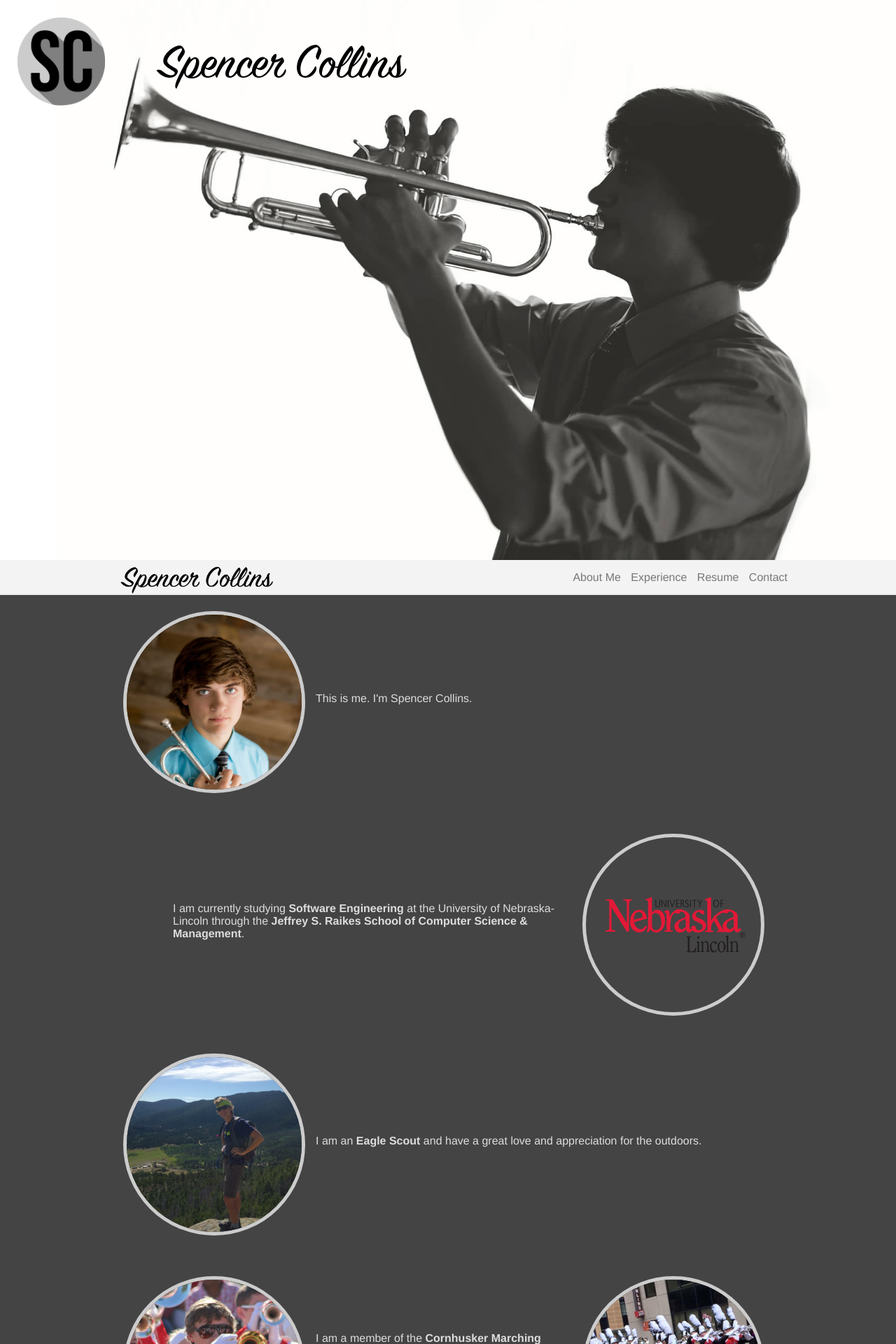
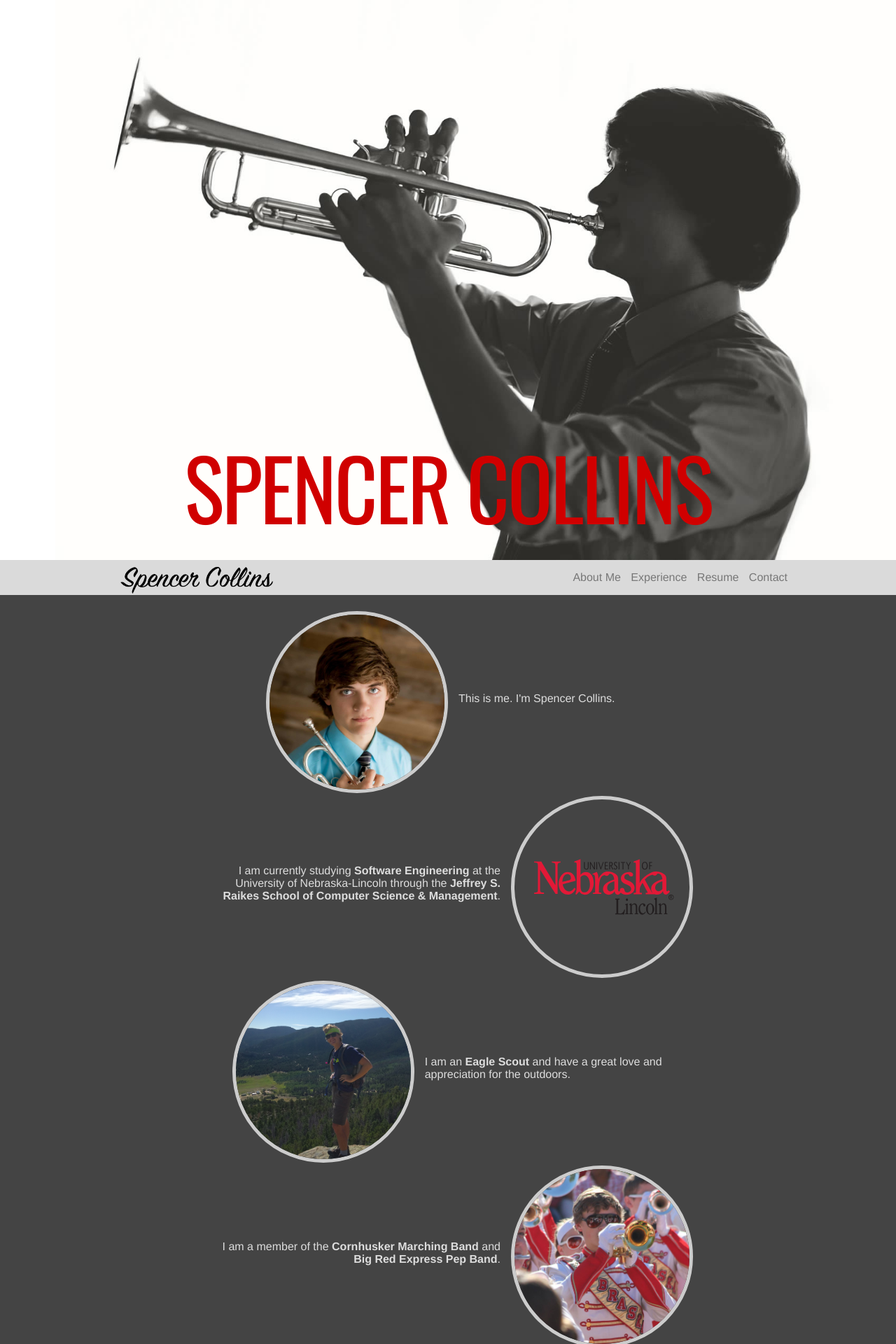
Before and after one commit to CollinsSpencer/Personal-Website, a PHP site: page / in a window 1280 px wide. Shown: the top 1920 px of the page at 70% size. Run offline with PHP 8.4, Linux system fonts and the light colour scheme.

Commit message:
V2.1.0
Updates

```diff
--- a/index.html
+++ b/index.html
@@ -2,6 +2,7 @@
 <html>
 
 <head>
+<link href="https://fonts.googleapis.com/css?family=Oswald" rel="stylesheet">
 <link rel="stylesheet" type="text/css" href="style.css">
 <link rel="stylesheet" type="text/css" href="genericons/genericons.css">
 <script src="jquery-3.1.1.min.js"></script>
@@ -10,18 +11,25 @@
 </head>
 <body>
   <header id="mainHeader">
-    <div class="title">
-      <img src="SC.png" id="logo">
-      <img src="SpencerCollinsSignature.png" id="headerName">
+    <div id="title">
+      <!-- <img src="SpencerCollinsTitleRedBlack.png" id="headerTitle"> -->
+      <div id="name">
+        <h1>Spencer Collins</h1>
+      </div>
     </div>
   </header>
+
   <div id="content">
     <section id="bannerSection">
       <div id="banner">
         <div id="bannerContainer">
           <a href=""><img src="SpencerCollinsSignature.png"></a>
-          <ul id="menu">
-            <li><a href="#aboutme">About Me</a></li>
+          <div id="menu">
+            <span id="bars" class="genericon genericon-menu"></span>
+            <span id="collapse" style="display: none" class="genericon genericon-collapse"></span>
+          </div>
+          <ul class="hide">
+            <li class="active"><a href="#aboutme">About Me</a></li>
             <li><a href="#experience">Experience</a></li>
             <li><a href="#resume">Resume</a></li>
             <li><a href="#contact">Contact</a></li>
@@ -33,21 +41,28 @@
     <section id="aboutme">
       <div class="dark">
         <div class="container">
-          <div class="row top bottom">
-            <div class="column col-4 right roundImageCol">
+
+        </div>
+      </div>
+      <div class="dark">
+        <div class="container">
+          <div class="row top">
+            <div class="narrow">
+              <div class="column col-6 right roundImageCol">
                 <div id="profilePicture" class="roundImage"><img src="Spencer007(666x1000).jpg"></div>
               </div>
-            <div class="column text250">
+              <div class="column noFloat text250">
                 <p>This is me. I'm Spencer Collins.&nbsp;</p>
+              </div>
             </div>
           </div>
         </div>
       </div>
       <div class="dark">
         <div class="container">
-          <div class="row top bottom">
-            <div class="column col-2"><p>&nbsp;</p></div>
-            <div class="column col-6 text250">
+          <div class="row">
+            <div class="narrow">
+              <div class="column col-8 right text250">
                 <p>I am currently studying <strong>Software Engineering</strong> at the University of Nebraska-Lincoln through the <strong>Jeffrey S. Raikes School of Computer Science &amp; Management</strong>.</p>
               </div>
               <div class="column noFloat roundImageCol">
@@ -56,10 +71,12 @@
             </div>
           </div>
         </div>
+      </div>
       <div class="dark">
         <div class="container">
-          <div class="row top bottom">
-            <div class="column col-4 right roundImageCol">
+          <div class="row">
+            <div class="narrow">
+              <div class="column col-6 right roundImageCol">
                 <div id="hikingPicture" class="roundImage"><img src="Hiking.jpg"></div>
               </div>
               <div class="column col-8 text250">
@@ -68,53 +85,109 @@
             </div>
           </div>
         </div>
+      </div>
       <div class="dark">
         <div class="container">
-          <div class="row top bottom">
-            <div class="column col-4 roundImageCol right">
+          <div class="row">
+            <div class="narrow">
+
+              <div class="column col-8 right text250">
+                <p>I am a member of the <strong>Cornhusker Marching Band</strong> and <strong>Big Red Express Pep Band</strong>.</p>
+              </div>
+              <div class="column roundImageCol">
                 <div id="cmbPicture" class="roundImage"><img src="UNL_CMB.jpg"></div>
-            </div>
-            <div class="column col-4 text250">
-              <p>I am a member of the <strong>Cornhusker Marching Band</strong> and <strong>Big Red Express Pep Band</strong>.
-              <br><br>I have also had the opportunity to march and play lead trumpet for the <strong>Colts Drum &amp; Bugle Corps</strong>.</p>
-            </div>
-            <div class="column col-4 roundImageCol">
-              <div id="coltsPicture" class="roundImage"><img src="ColtsParade.jpg"></div>
               </div>
             </div>
           </div>
         </div>
+      </div>
+      <div class="dark">
+        <div class="container bottom">
+          <div class="row bottom">
+            <div class="narrow bottom">
+              <div class="column col-8 right roundImageCol">
+                <div id="coltsPicture" class="roundImage"><img src="ColtsParade.jpg"></div>
+              </div>
+              <div class="column noFloat text250">
+                <p>I have also had the opportunity to march and play lead trumpet for the <strong>Colts Drum &amp; Bugle Corps</strong>.</p>
+              </div>
 
-    </section>
-    <section>
-      <div id="experience" class="container">
-        <h1>Experience</h1>
-        <div class="row top bottom">
-          <div class="column col-2"><p>&nbsp;</p></div>
-          <div class="column col-8 vertical">
-            <p>In the summer of 2016, I had the opportunity to be a Software Developer Intern at Baldwin, Hackett, &amp; Meeks, Inc.  There, I worked on and helped create a python based code generator to simplify a repetitive code-creating process, while also helping minimize human errors.</p>
-            <h2>Coding Languages</h2>
             </div>
-          <div class="column col-2"><p>&nbsp;</p></div>
+          </div>
         </div>
       </div>
     </section>
 
-    <section>
-      <div id="resume" class="container">
-        <h1>Resume</h1>
+    <section id="experience">
+      <div class="light">
+        <div class="container">
+          <div class="row center">
+            <h1 class="heading">Experience</h1>
+          </div>
+          <div class="row top bottom mid">
+            <div class="column vertical">
+              <h2>Computer-Related Work Experience</h2>
+              <p>In the summer of 2016, I had the opportunity to be a Software Developer Intern at Baldwin, Hackett, &amp; Meeks, Inc.  There, I worked on and helped create a python based code generator to simplify a repetitive code-creating process, while also helping minimize human errors.</p>
+              <h2>Run-down of Languages I've Worked With</h2>
+              <p>My first experience with coding was in <b>Liberty Basics</b> from a Coding for Dummies book in elementary school.</p>
+              <p>In middle school, I learned just enough of <b>Java</b> and <b>Python</b> to do all of the problems on CodingBat.com.</p>
+              <p>I took two web development classes in high school where I learned enough about <b>HTML</b> and <b>CSS</b> to make usable and aesthetically pleasing static websites.</p>
+              <p>On my own, I learned <b>jQuery</b> in order to make more flexible and appealing webpages.</p>
+              <p>In high school, I also took a <b>Java</b> course as well as AP Computer Science where I really learned the ins-and-outs of my first main programming language.</p>
+              <p>My internship at BHMI following my senior year was my first exposure to <b>C++</b>, <b>SQL</b>, OracleDB, and a real work environment implementing the agile approach.</p>
+              <p>The project that I worked on at BHMI was entirely in <b>Python</b>, where I helped create a code generator to simplify a repetitive code-creating process, while also helping minimize human errors.</p>
+              <p>At UNL, I have learned both <b>C</b> and more <b>Java</b> in an advanced, honors computer science course.</p>
+              <p>Currently, I am in an advanced, honors computer science course where we will cover <b>PHP</b>, data representation, EDI, reports, database design, <b>SQL</b>, JDBC, database connectivity, data manipulations, and discrete math.</p>
+              <p>This semester, I will also be learning <b>Swift</b> and create an app for iOS devices through an iOS Development course.</p>
+              <h2>What Sets Me Apart</h2>
+              <p class="loud">I have a desire to be more. I surround myself with people and programs that constantly challenge and push me to become a better version of myself.</p>
+              <p>Being a student in the Raikes School of Computer Science and Management means that I will live in the same building and take the same classes as a group of <b>extremely bright</b> students--the average ACT score being above 33.</p>
+              <p>Through specially developed classes and by merging Computer Science and Business, we are able to bounce more <b>radical, unique ideas</b> around--creating innovation.</p>
+              <p>By marching with the Colts Drum &amp; Bugle Corps, I have been exposed to extreme levels of stress (14+ hours of physical, mental, and emotional stress for 80 days straight) all while <b>driving for perfection</b> (DCI is the professional level of marching band; we performed an 11 minute show 30 times, which can be more easily visualized as running for 11 minutes while breathing through a straw...and being expected to place every step a matter of inches from where you did the last 100 times).</p>
+            </div>
+          </div>
+        </div>
+      </div>
+      <div class="darkish">
+        <div class="container">
+          <div class="row top bottom mid">
+            <div>
+              <h2>Goals and Ambitions</h2>
+              <p>My ultimate goal is to be the CTO of a company that always has the desire to make an impact on the world.</p>
+              <p>Along the way, I want to be a software engineer that both helps write the code that goes into the product and that leads a team of colleagues to be productive.</p>
+              <p>My professional short-term goals are to gain experience through internships and in my free time learn how to create a dynamic website, complete with a MySQL database.</p>
+            </div>
+          </div>
+        </div>
+      </div>
+    </section>
+
+    <section id="resume">
+      <div class="dark">
+        <div class="container">
+          <div class="row center">
+            <h1 class="heading">Resume</h1>
+          </div>
           <embed id="resumeImage" type='image/png' src="Spencer Collins Resume.png"
             width="100%"></embed>
-        <p></p>
+          <div class="row right bottom">
             <a href="Spencer Collins Resume.pdf" class="button"><span class="genericon genericon-print"></span>  Printable Version</a>
           </div>
+        </div>
+      </div>
     </section>
-    <section>
-      <div id="contact" class="container">
-        <h1>Contact</h1>
+
+    <section id="contact">
+      <div class="light">
+        <div class="container">
+          <div class="row center">
+            <h1 class="heading">Contact Me</h1>
+            <h3>I apologize, but this form is not functional quite yet.</h3>
+          </div>
+          <div class="row bottom">
             <div class="contactForm">
               <div class="formShell">
-            <form action="#">
+                <form method="post" action="contact.php">
                   <div class="row">
                     <div class="column splitColumn">
                       <div class="fieldShell">
@@ -168,10 +241,14 @@
               </div>
             </div>
           </div>
+        </div>
+      </div>
     </section>
   </div>
+
   <div id="footer">
     <h3>Thank you for stopping by.</h3>
+    <h5>(Also, check out my links to see some more of what I've done!)</h5>
     <div id="linksContainer">
       <ul id="socialMediaLinks">
         <li id="linkedIn">
@@ -184,6 +261,11 @@
             <span class="genericon genericon-github"></span>
           </a>
         </li>
+        <li id="youtube">
+          <a href="http://www.youtube.com/c/SpencerCollins97">
+            <span class="genericon genericon-youtube"></span>
+          </a>
+        </li>
       </ul>
     </div>
   </div>
--- a/style.css
+++ b/style.css
@@ -24,6 +24,7 @@ header {
 	text-align: center;
 	width: 100%;
 	height: 100%;
+	font-family: 'Oswald', Arial, Sans-serif;
 }
 
 header .titleScrolled {
@@ -47,13 +48,41 @@ header .titleScrolled {
     float: left;
 }
 
+#headerTitle {
+	margin-right: auto;
+	margin-left: auto;
+}
+
+#title {
+	color: #d00000;
+	text-transform: uppercase;
+	width: 100%;
+    margin-left: auto;
+    margin-right: auto;
+    padding: 50px 0;
+    position: absolute;
+    bottom: 0;
+}
+
+#name {
+    font-size: 120px;
+    line-height: 110px;
+    letter-spacing: -4px;
+}
+
+h1 {
+	font-size: 100%;
+	font-weight: normal;
+	margin: 0;
+}
+
 /* BANNER */
 #bannerSection {
 	margin-bottom: 3em;
 }
 
 #banner {
-	background-color: rgba(255, 255, 255, .9);
+	background-color: rgba(255, 255, 255, .8);
 	z-index: 5;
 	width: 100%;
 	position: absolute;
@@ -82,6 +111,7 @@ header .titleScrolled {
     margin: 0 10px 0 0;
     font-size: inherit;
     float: right;
+    display: block;
 }
 
 #banner li > a {
@@ -99,7 +129,19 @@ header .titleScrolled {
 }
 
 #banner ul li.active {
-    border-bottom: #444 3px solid;
+    box-shadow: #444 0 -4px 0 0 inset;
+    /* border-bottom: #444 3px solid;
+    padding-bottom: calc(1em - 3px); */
+}
+
+#menu, #menuOpen {
+	display: none;
+	float: right;
+	padding: 1em;
+}
+
+#menu:hover, #menuOpen:hover {
+	cursor: pointer;
 }
 
 .sticky {
@@ -114,7 +156,7 @@ header .titleScrolled {
 #content {
 	vertical-align: baseline;
 	overflow-x: hidden;
-	background-color: grey;
+	background-color: #444;
 }
 
 .container {
@@ -129,6 +171,20 @@ header .titleScrolled {
 .row {
 	display: inline-block;
 	width: 100%;
+}
+
+.narrow {
+	max-width: 700px;
+	margin-right: auto;
+	margin-left: auto;
+	display: flex;
+}
+
+.mid {
+    max-width: 800px;
+    margin-right: auto;
+    margin-left: auto;
+    display: flex;
 }
 
 .top {
@@ -182,17 +238,48 @@ header .titleScrolled {
     text-align: right;
 }
 
+.left {
+    text-align: left;
+}
+
+.center {
+    text-align: center;
+}
+
 .noFloat {
 	float: none;
 }
 
+.heading {
+	font-family: 'Oswald', Arial, Sans-serif;
+	color: #d00000;
+    text-transform: uppercase;
+    width: 100%;
+    margin-left: auto;
+    margin-right: auto;
+    padding: 50px 0;
+    font-size: 120px;
+    line-height: 110px;
+    letter-spacing: -4px;
+}
+
+.loud {
+	font-weight: bold;
+	font-style: italic;
+}
+
 /* ABOUT ME */
-#aboutme .dark {
+.dark {
     background-color: #444;
     color: #ddd;
 }
 
-#aboutme .light {
+.darkish {
+    background-color: #777;
+    color: #eee;
+}
+
+.light {
     background-color: #ddd;
     color: #444;
 }
@@ -203,6 +290,7 @@ header .titleScrolled {
 
 #aboutme p {
 	margin: auto 15px;
+	width: 100%
 }
 
 /* PROFILE */
@@ -298,6 +386,10 @@ header .titleScrolled {
     width: 50%;
 }
 
+.contactForm .fieldShell {
+	width: 100%;
+}
+
 .contactForm .fieldShell input, .fieldShell textarea {
 	width: 100%;
 	max-width: 100%;
@@ -351,3 +443,44 @@ header .titleScrolled {
 #footer #socialMediaLinks>li>a>span {
 	font-size: inherit;
 }
+
+
+
+/* MEDIA SCREENS */
+
+@media screen and (max-width: 1280px) {
+    #name, .heading {
+        font-size: 120px;
+        line-height: 110px;
+        letter-spacing: -3px;
+    }
+
+    #banner ul {
+        display: block;
+    }
+}
+
+@media screen and (max-width: 720px) {
+    #name, .heading {
+        font-size: 90px;
+        line-height: 80px;
+        letter-spacing: -2px;
+    }
+
+    #menu {
+        display: inline-block;
+    }
+
+    #banner ul.hide {
+        display: none;
+        width: 100%;
+    }
+}
+
+@media screen and (max-width: 500px) {
+    #name, .heading {
+        font-size: 70px;
+        line-height: 60px;
+        letter-spacing: -1px;
+    }
+}
```
Also changed, not shown: Experience.txt (added, +24 -0 lines), OFL.txt (added, +92 -0 lines), script.js (+43 -30 lines), Oswald-Bold.ttf (added), Oswald-Light.ttf (added), Oswald-Regular.ttf (added). Lines whose indentation alone changed are shown as unchanged.
